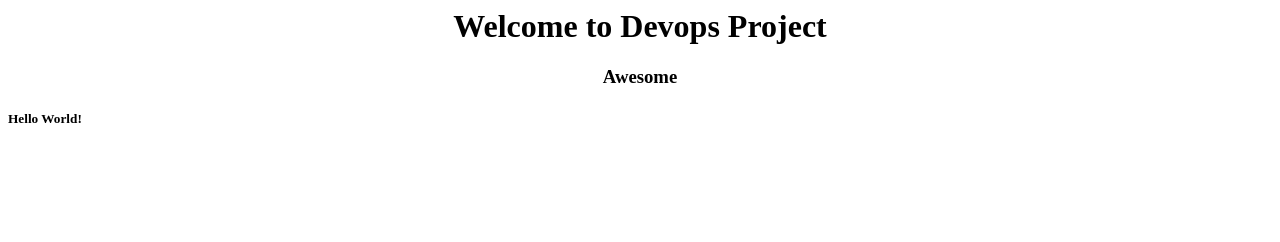
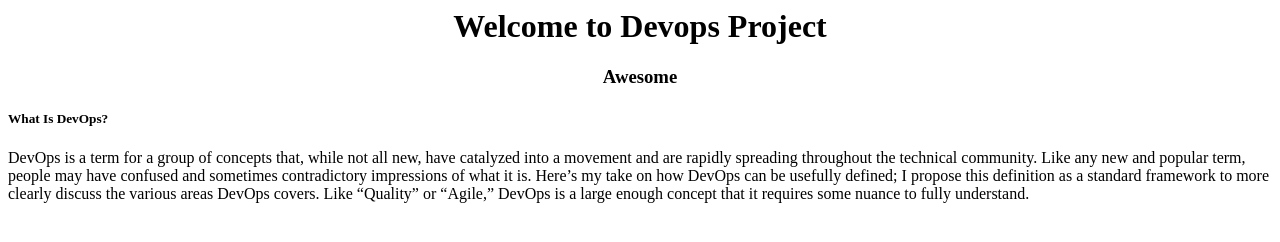
Before and after one commit to Sathya-Nag/Docker-Learning, a plain HTML site: page index.html in a window 1280 px wide. Drawn offline with Linux system fonts and the light colour scheme.

Commit message:
Update index.html

```diff
--- a/index.html
+++ b/index.html
@@ -1,3 +1,5 @@
 <h1 align="center">Welcome to Devops Project</h1>
 <h3 align="center">Awesome</h2>
-<h5> Hello World!</h5>
+<h5> What Is DevOps?</h5>
+<p>
+   DevOps is a term for a group of concepts that, while not all new, have catalyzed into a movement and are rapidly spreading throughout the technical community.  Like any new and popular term, people may have confused and sometimes contradictory impressions of what it is.  Here’s my take on how DevOps can be usefully defined; I propose this definition as a standard framework to more clearly discuss the various areas DevOps covers. Like “Quality” or “Agile,” DevOps is a large enough concept that it requires some nuance to fully understand.</p>
```
